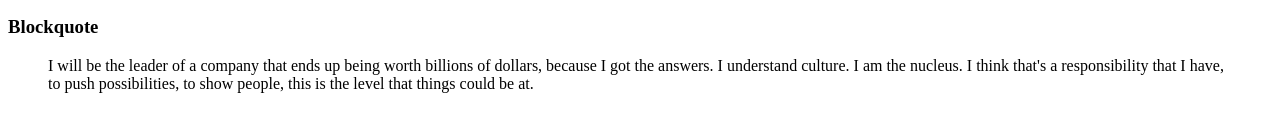
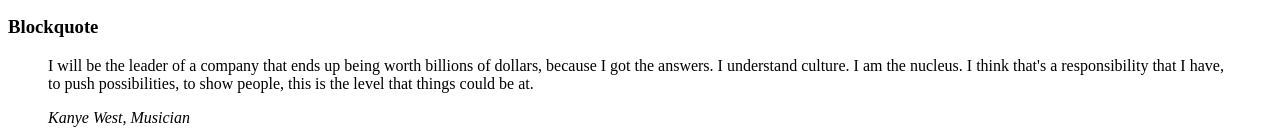
Before and after one commit to GG-Muniz/holbertonschool-web_front_end, a plain HTML site: page html_advanced/30-styleguide.html in a window 1280 px wide. Shown: the part 1125-1265 px from the top of the page. Before the commit the page ends 1234 px from the top, so only its background shows below. Drawn offline with Linux system fonts and the light colour scheme.

Commit message:
fixing h3 in second div as a multiline quote.

```diff
--- a/html_advanced/30-styleguide.html
+++ b/html_advanced/30-styleguide.html
@@ -79,7 +79,10 @@
 </div>
 <div>
 <h3>Blockquote</h3>
-<blockquote cite="Kanye West, Musician">I will be the leader of a company that ends up being worth billions of dollars, because I got the answers. I understand culture. I am the nucleus. I think that's a responsibility that I have, to push possibilities, to show people, this is the level that things could be at.</blockquote>
+<blockquote>
+<p>I will be the leader of a company that ends up being worth billions of dollars, because I got the answers. I understand culture. I am the nucleus. I think that's a responsibility that I have, to push possibilities, to show people, this is the level that things could be at.</p>
+<cite>Kanye West, Musician</cite>
+</blockquote>
 </div>
 </section>
 </main>
```
